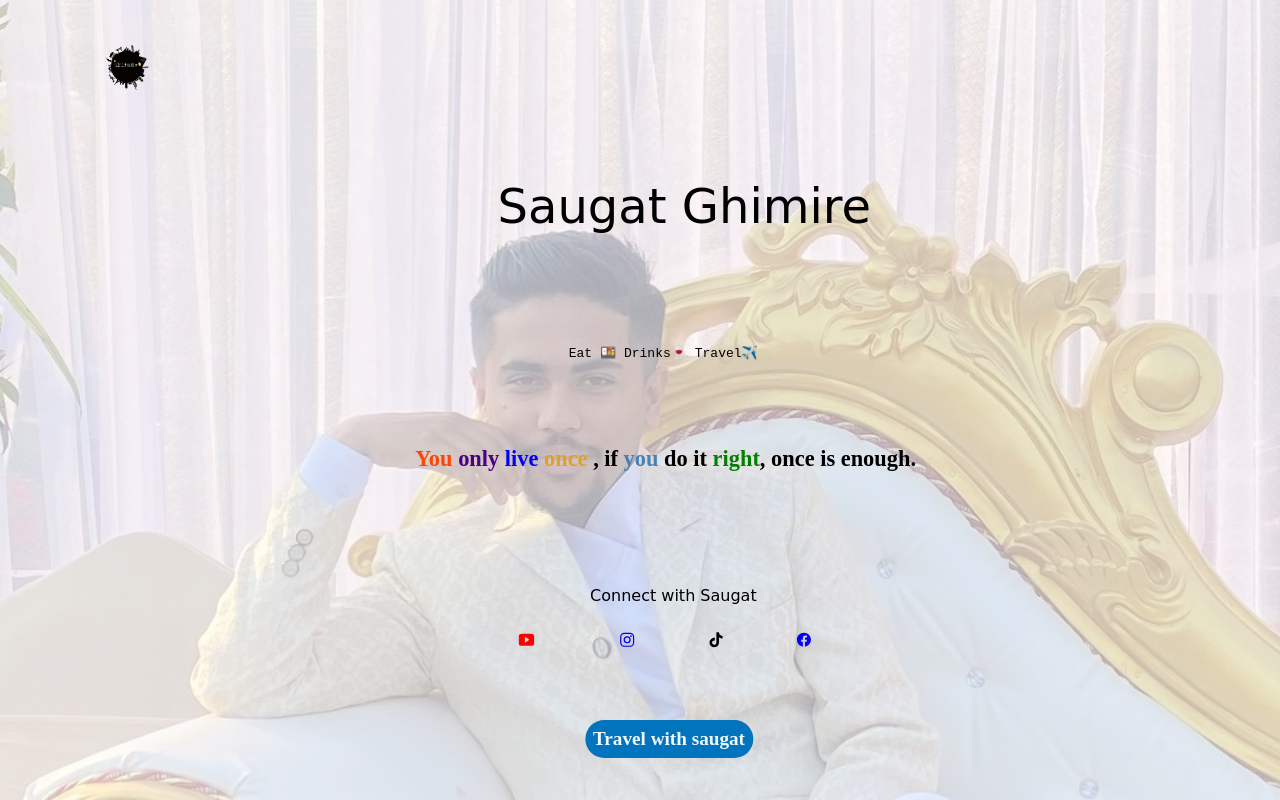
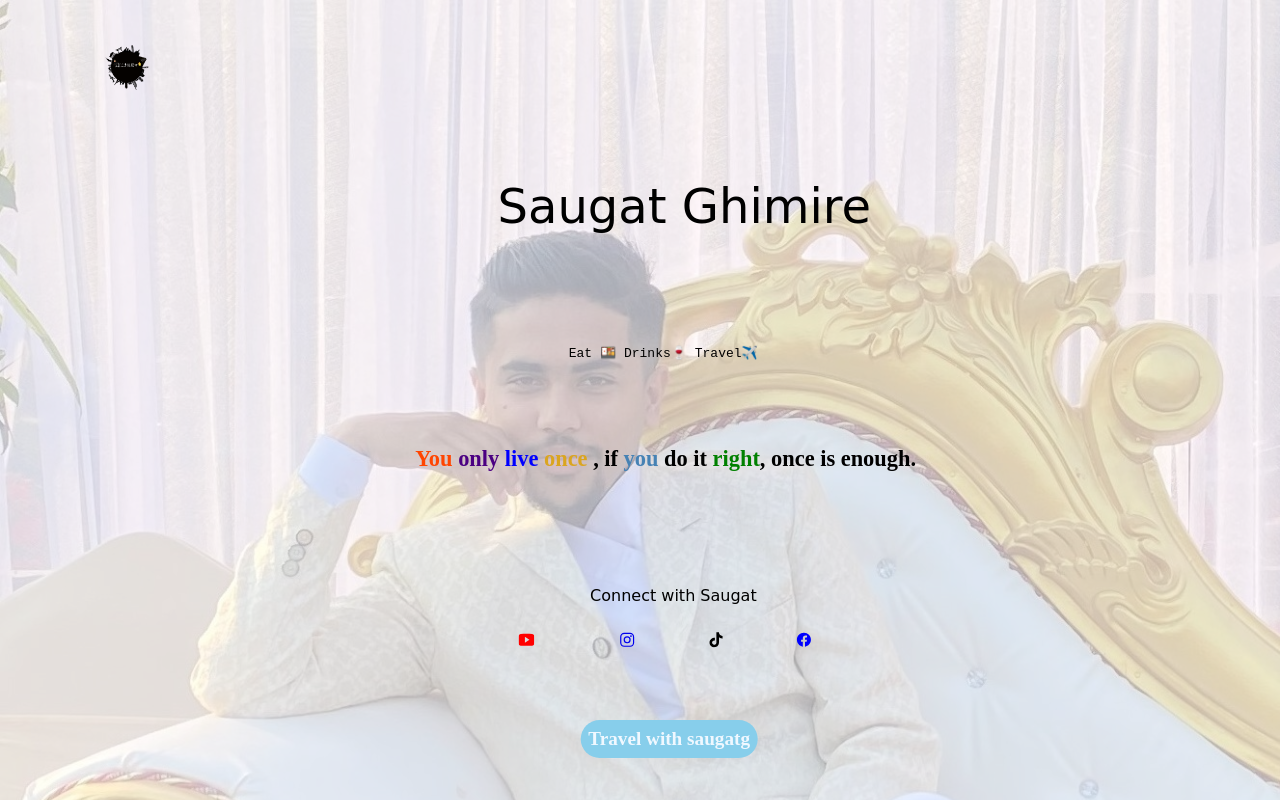
Before and after one commit to Saugatg9/saugatg.com, a plain HTML site: page index.html in a window 1280 px wide. Drawn offline with nearby package versions, Linux system fonts and the light colour scheme.

Commit message:
Add files via upload

```diff
--- a/index.html
+++ b/index.html
@@ -39,7 +39,7 @@
            </a>
 
         <a class="travellink" href="#">
-         Travel with saugat
+         Travel with saugatg
         </a>
 
        </div>
--- a/style.css
+++ b/style.css
@@ -177,7 +177,7 @@ left: 52%;
   color: aliceblue;
     font-size: 1.2em;
     font-weight: 800;
-    background-color: #0274be;
+    background-color: skyblue;
 
 }
 .travellink:hover{
```
